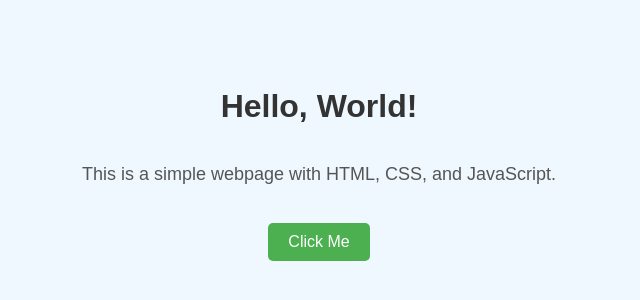
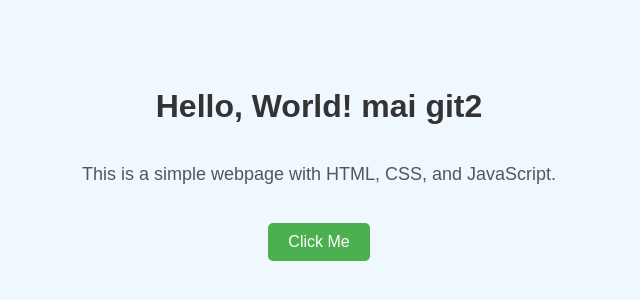
Before and after one commit to parasbagri/git_Examples, a plain HTML site: page index.html in a window 1280 px wide. Shown: the part 236-536 px from the top of the page, without its empty margins (321-961 px from the left). Drawn offline with Linux system fonts and the light colour scheme.

Commit message:
gitPerson2

```diff
--- a/index.html
+++ b/index.html
@@ -7,7 +7,7 @@
     <link rel="stylesheet" href="style.css">
 </head>
 <body>
-    <h1 id="title">Hello, World!</h1>
+    <h1 id="title">Hello, World! mai git2</h1>
     <p id="description">This is a simple webpage with HTML, CSS, and JavaScript.</p>
     <button onclick="changeText()">Click Me</button>
 
```
